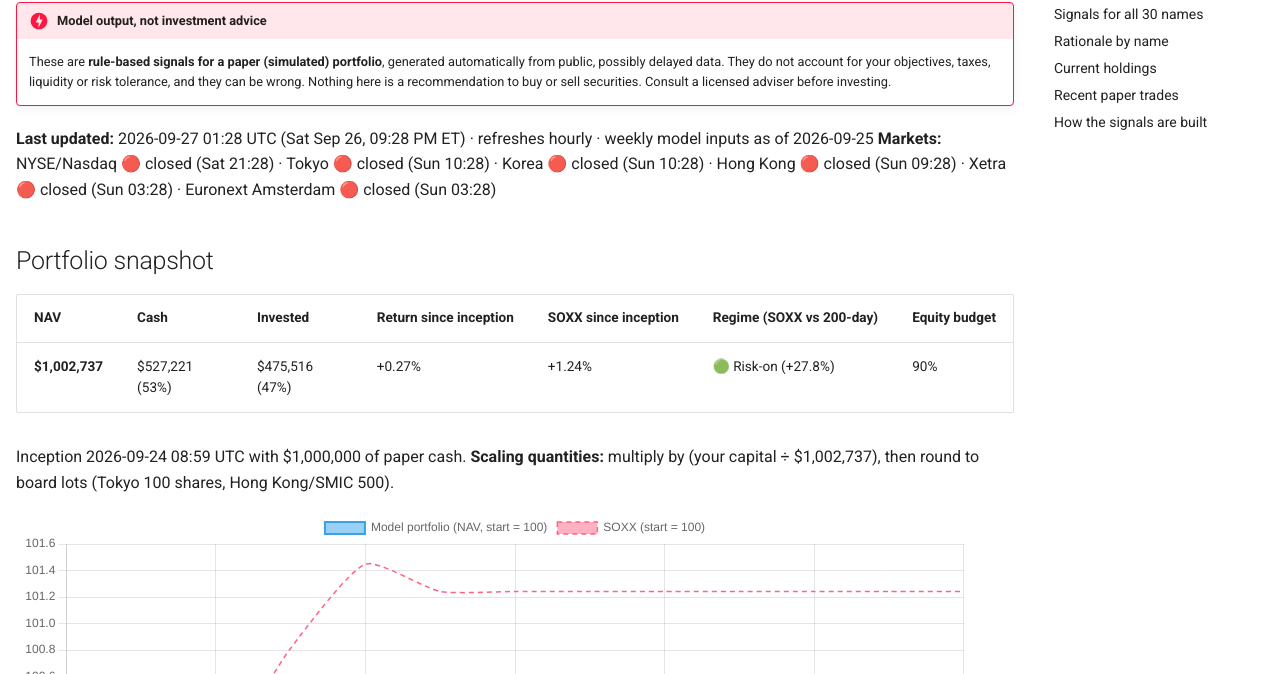
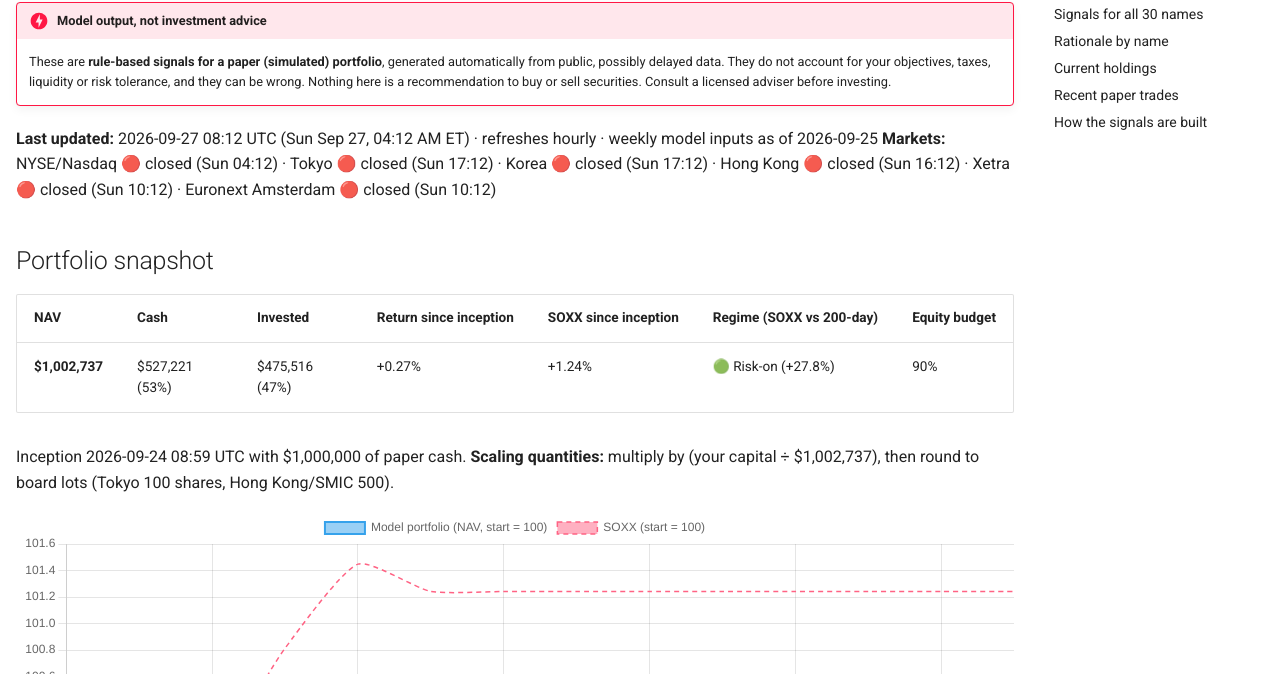
Before and after one commit to findnavish/InvestmentOpportunities, an MkDocs documentation site: the page built from docs/trade-signals/index.md, in a window 1280 px wide and 900 px high. Shown: the part 226-900 px from the top of the window. Built offline with MkDocs 1.6.1 and Material for MkDocs 9.7.7, drawn with Linux system fonts in a browser that asks for light colours; comment, search, counter and statistics services are not loaded.

Commit message:
Signals update 2026-09-27 08:12 UTC

```diff
--- a/docs/trade-signals/index.md
+++ b/docs/trade-signals/index.md
@@ -8,8 +8,8 @@ hide:
 !!! danger "Model output, not investment advice"
     These are **rule-based signals for a paper (simulated) portfolio**, generated automatically from public, possibly delayed data. They do not account for your objectives, taxes, liquidity or risk tolerance, and they can be wrong. Nothing here is a recommendation to buy or sell securities. Consult a licensed adviser before investing.
 
-**Last updated:** 2026-09-27 01:28 UTC (Sat Sep 26, 09:28 PM ET) · refreshes hourly · weekly model inputs as of 2026-09-25
-**Markets:** NYSE/Nasdaq 🔴 closed (Sat 21:28) · Tokyo 🔴 closed (Sun 10:28) · Korea 🔴 closed (Sun 10:28) · Hong Kong 🔴 closed (Sun 09:28) · Xetra 🔴 closed (Sun 03:28) · Euronext Amsterdam 🔴 closed (Sun 03:28)
+**Last updated:** 2026-09-27 08:12 UTC (Sun Sep 27, 04:12 AM ET) · refreshes hourly · weekly model inputs as of 2026-09-25
+**Markets:** NYSE/Nasdaq 🔴 closed (Sun 04:12) · Tokyo 🔴 closed (Sun 17:12) · Korea 🔴 closed (Sun 17:12) · Hong Kong 🔴 closed (Sun 16:12) · Xetra 🔴 closed (Sun 10:12) · Euronext Amsterdam 🔴 closed (Sun 10:12)
 
 ## Portfolio snapshot
 
--- a/docs/trade-signals/nav.json
+++ b/docs/trade-signals/nav.json
@@ -1 +1 @@
-[{"t": "2026-09-24T08:59+00:00", "nav": 99.995, "soxx": 100.0}, {"t": "2026-09-25T09:08+00:00", "nav": 100.134, "soxx": 99.998}, {"t": "2026-09-25T09:24+00:00", "nav": 100.13, "soxx": 99.998}, {"t": "2026-09-25T14:37+00:00", "nav": 100.103, "soxx": 100.814}, {"t": "2026-09-25T19:15+00:00", "nav": 100.286, "soxx": 101.448}, {"t": "2026-09-25T22:27+00:00", "nav": 100.274, "soxx": 101.242}, {"t": "2026-09-26T01:35+00:00", "nav": 100.274, "soxx": 101.242}, {"t": "2026-09-26T07:43+00:00", "nav": 100.274, "soxx": 101.242}, {"t": "2026-09-26T13:06+00:00", "nav": 100.274, "soxx": 101.242}, {"t": "2026-09-26T17:11+00:00", "nav": 100.274, "soxx": 101.242}, {"t": "2026-09-26T19:52+00:00", "nav": 100.274, "soxx": 101.242}, {"t": "2026-09-26T22:52+00:00", "nav": 100.274, "soxx": 101.242}, {"t": "2026-09-27T01:28+00:00", "nav": 100.274, "soxx": 101.242}]
+[{"t": "2026-09-24T08:59+00:00", "nav": 99.995, "soxx": 100.0}, {"t": "2026-09-25T09:08+00:00", "nav": 100.134, "soxx": 99.998}, {"t": "2026-09-25T09:24+00:00", "nav": 100.13, "soxx": 99.998}, {"t": "2026-09-25T14:37+00:00", "nav": 100.103, "soxx": 100.814}, {"t": "2026-09-25T19:15+00:00", "nav": 100.286, "soxx": 101.448}, {"t": "2026-09-25T22:27+00:00", "nav": 100.274, "soxx": 101.242}, {"t": "2026-09-26T01:35+00:00", "nav": 100.274, "soxx": 101.242}, {"t": "2026-09-26T07:43+00:00", "nav": 100.274, "soxx": 101.242}, {"t": "2026-09-26T13:06+00:00", "nav": 100.274, "soxx": 101.242}, {"t": "2026-09-26T17:11+00:00", "nav": 100.274, "soxx": 101.242}, {"t": "2026-09-26T19:52+00:00", "nav": 100.274, "soxx": 101.242}, {"t": "2026-09-26T22:52+00:00", "nav": 100.274, "soxx": 101.242}, {"t": "2026-09-27T01:28+00:00", "nav": 100.274, "soxx": 101.242}, {"t": "2026-09-27T08:12+00:00", "nav": 100.274, "soxx": 101.242}]
```
